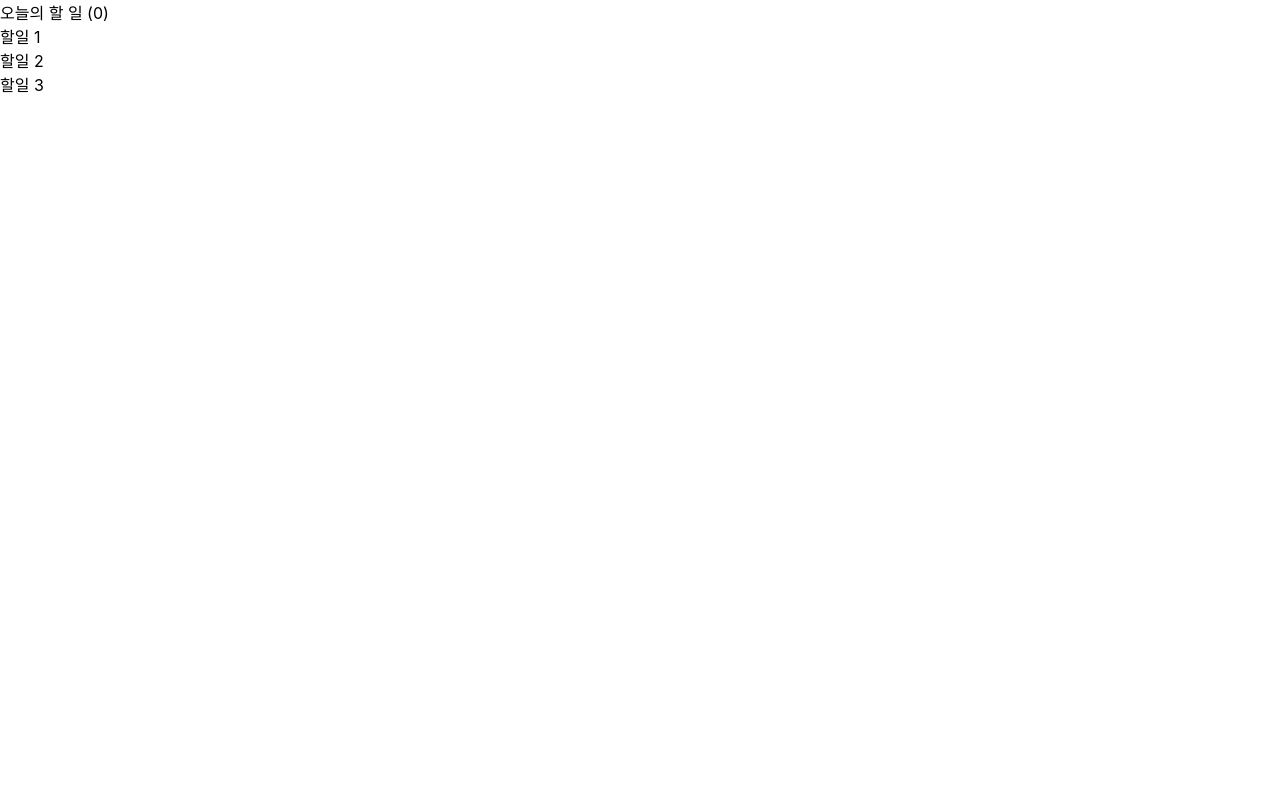
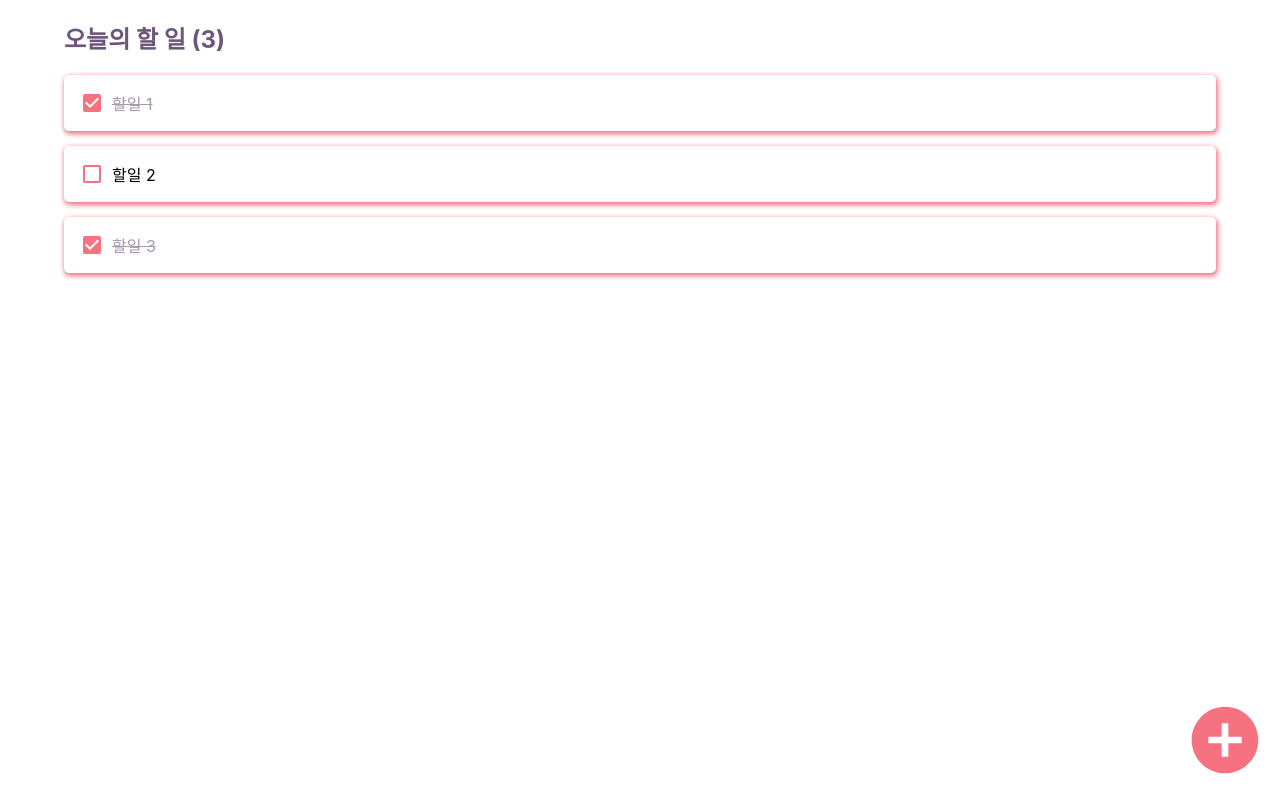
Before and after one commit to sanghyeon2420/todo_list, a React (Create React App) app: page / in a window 1280 px wide. Built offline with nearby package versions, Linux system fonts and the light colour scheme.

Commit message:
각 컴포넌트 css 적용 및 create 기능 구현중

```diff
--- a/package.json
+++ b/package.json
@@ -8,6 +8,7 @@
     "@testing-library/user-event": "^13.5.0",
     "react": "^17.0.2",
     "react-dom": "^17.0.2",
+    "react-icons": "^4.3.1",
     "react-scripts": "5.0.0",
     "web-vitals": "^2.1.4"
   },
--- a/src/App.css
+++ b/src/App.css
@@ -1,39 +1,11 @@
-.App {
-
-  text-align: center;
+.add-todo-button {
+  position: fixed;
+  right: -5px;
+  bottom: 0;
+  z-index: 100;
+  width: 100px;
+  height: 100px;
+  cursor: pointer;
+  font-size: 5rem;
+  color: #f67280;
 }
-
-.App-logo {
-  height: 40vmin;
-  pointer-events: none;
-}
-
-@media (prefers-reduced-motion: no-preference) {
-  .App-logo {
-    animation: App-logo-spin infinite 20s linear;
-  }
-}
-
-.App-header {
-  background-color: #282c34;
-  min-height: 100vh;
-  display: flex;
-  flex-direction: column;
-  align-items: center;
-  justify-content: center;
-  font-size: calc(10px + 2vmin);
-  color: white;
-}
-
-.App-link {
-  color: #61dafb;
-}
-
-@keyframes App-logo-spin {
-  from {
-    transform: rotate(0deg);
-  }
-  to {
-    transform: rotate(360deg);
-  }
-}
--- a/src/App.js
+++ b/src/App.js
@@ -3,8 +3,12 @@ import './App.css';
 import Template from './components/Template';
 import Todolist from './components/Todolist';
 import { useState } from 'react';
+import { MdAddCircle } from 'react-icons/md';
+import TodoInsert from './components/TodoInsert';
 
 const App = () => {
+  const [insertToggle, setInsertToggle] = useState(false);
+
   const [todos, setTodos] = useState([
     {
       id: 1,
@@ -14,7 +18,7 @@ const App = () => {
     {
       id: 2,
       text: "할일 2",
-      checked: true
+      checked: false
     },
     {
       id: 3,
@@ -23,9 +27,15 @@ const App = () => {
     }
   ]);
 
+  const onInsertToggle = () => {
+    setInsertToggle(prev => !prev);
+  };
+
   return (
-    <Template>
-      <Todolist todos={todos}>간단한 컴포넌트</Todolist>
+    <Template todoLength={todos.length}>
+      <Todolist todos={todos}></Todolist>
+      <div className="add-todo-button" onClick={onInsertToggle}><MdAddCircle/></div>
+      {insertToggle && <TodoInsert onInsertToggle={onInsertToggle} />}
     </Template>
   );
 }
--- /dev/null
+++ b/src/components/Template.css
@@ -0,0 +1,15 @@
+.Template {
+    padding-top: 20px;
+    max-height: 100vh;
+}
+
+.title {
+    width:90vw;
+    margin-left: auto;
+    margin-right: auto;
+
+    padding-bottom: 20px;
+    font-size: 1.5rem;
+    font-weight: bold;
+    color: #6c567b;
+}
--- a/src/components/Template.js
+++ b/src/components/Template.js
@@ -1,9 +1,10 @@
 import React from 'react';
+import './Template.css';
 
-const Template = ({children}) => {
+const Template = ({children, todoLength}) => {
     return (
-        <div>
-            <div>오늘의 할 일 (0)</div>
+        <div className='Template'>
+            <div className='title'>오늘의 할 일 ({todoLength})</div>
             <div>{children}</div>
         </div>
     );
--- /dev/null
+++ b/src/components/TodoInsert.css
@@ -0,0 +1,28 @@
+.background {
+    position: fixed;
+    z-index: 980;
+    top: 0;
+    overflow: hidden;
+    width: 100vw;
+    height: 100vw;
+    display: flex;
+    justify-content: center;
+    align-items: center;
+    background: #6c567b;
+    opacity: 0.8;
+}
+
+.form {
+    margin-left: 10%;
+    position: fixed;
+    top: 40%;
+    display: flex;
+    flex-direction: column;
+    justify-content: center;
+    align-items: center;
+    z-index: 990;
+    border-radius: 5px;
+    box-shadow: 1px 2px 5px 1px #f67280;
+
+    background: white;
+}
--- a/src/components/TodoInsert.js
+++ b/src/components/TodoInsert.js
@@ -0,0 +1,17 @@
+import React from "react";
+import { MdAddCircle } from "react-icons/md";
+import './TodoInsert.css';
+
+const TodoInsert = ({onInsertToggle}) => {
+    return (
+        <div>
+            <div className="background" onClick={onInsertToggle}></div>
+            <form>
+                <input></input>
+                <button type="submit"><MdAddCircle/></button>
+            </form>
+        </div>
+    );
+}
+
+export default TodoInsert;
--- /dev/null
+++ b/src/components/TodoItem.css
@@ -0,0 +1,38 @@
+.TodoItem {
+    margin-left: auto;
+    margin-right: auto;
+
+    border-radius: 5px;
+    box-shadow: 1px 2px 5px 1px #f67280;
+    padding: 1rem;
+    display: flex;
+    align-items: center;
+}
+
+.TodoItem + .TodoItem {
+    margin-top: 15px;
+}
+
+.content {
+    cursor: pointer;
+    flex: 1;
+    display: flex;
+    align-items: center;
+}
+
+.content svg {
+    font-size: 1.5rem;
+    color:#f67280;
+}
+
+.content .text {
+    margin-left: 0.5rem;
+    flex: 1;
+}
+
+.content.checked .text {
+    color:#6c567b;
+    text-decoration: line-through;
+    cursor: pointer;
+    opacity: 0.6;
+}
--- a/src/components/TodoItem.js
+++ b/src/components/TodoItem.js
@@ -1,8 +1,17 @@
 import React from 'react';
+import {MdCheckBox, MdCheckBoxOutlineBlank} from "react-icons/md";
+import './TodoItem.css';
+
 
 const TodoItem = ({todo}) => {
-    const {text} = todo;
-    return <div>{text}</div>;
+    const {id, text, checked} = todo;
+    return (<div className="TodoItem">
+                <div className={`content ${checked ? 'checked':''}`}>
+                    {checked ? <MdCheckBox/> : <MdCheckBoxOutlineBlank/>}
+                    <div className='text'>{text}</div>
+                </div>
+            </div>
+        );
 };
 
 export default TodoItem;
--- /dev/null
+++ b/src/components/Todolist.css
@@ -0,0 +1,6 @@
+.Todolist {
+    width: 90vw;
+    margin-left: auto;
+    margin-right: auto;
+    padding-bottom: 20px;
+}
--- a/src/components/Todolist.js
+++ b/src/components/Todolist.js
@@ -1,9 +1,10 @@
 import React from 'react';
 import TodoItem from './TodoItem';
+import './Todolist.css';
 
 const Todolist = ({todos}) => {
     return (
-            <div>
+            <div className='Todolist'>
                 {todos.map(todo => (
                     <TodoItem todo={todo} key={todo.id}></TodoItem>
                 ))}
```
Also changed, not shown: 1 other file (tests, documents, lock files or other folders).
